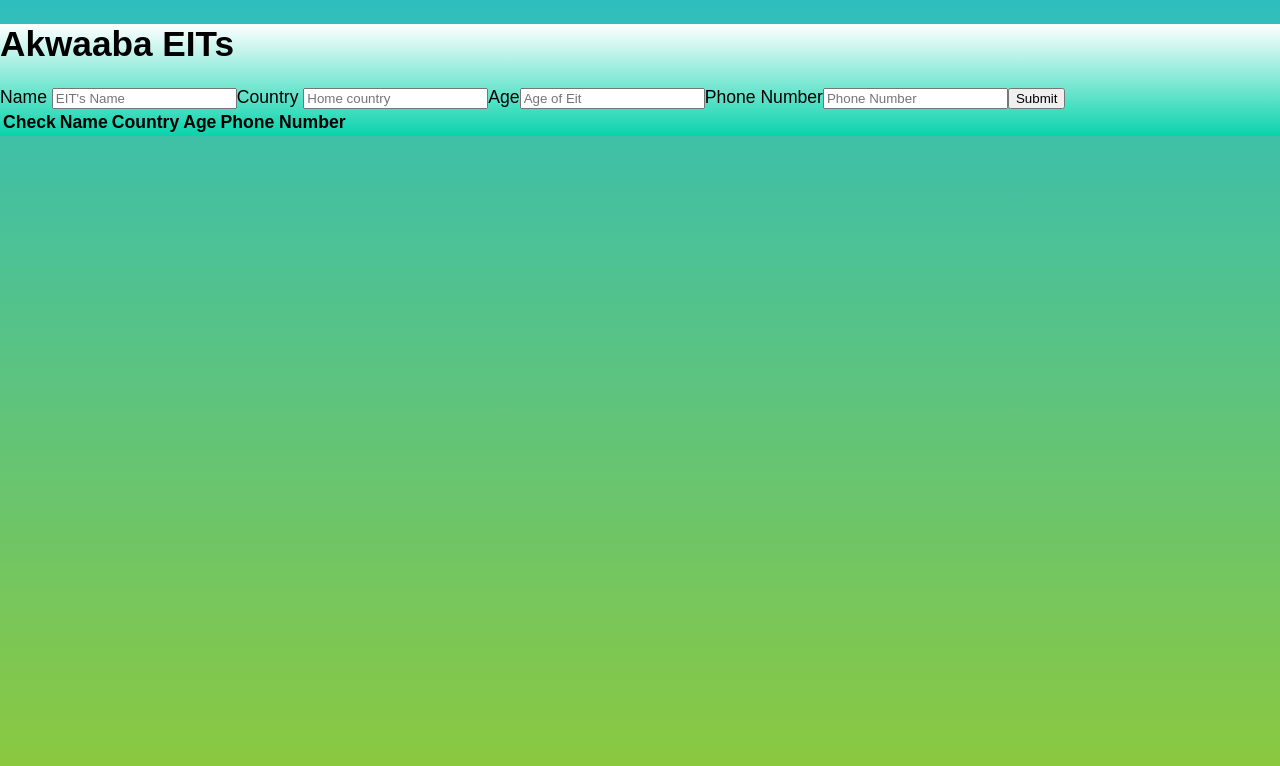
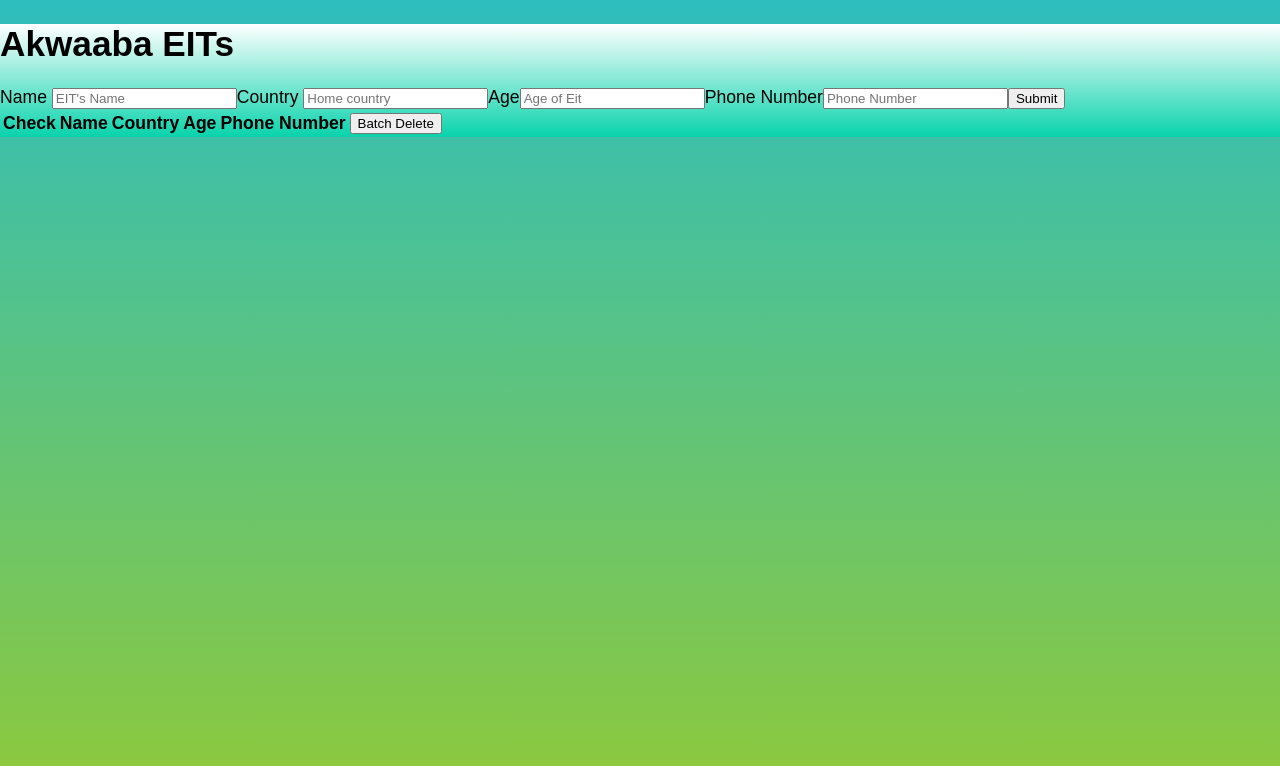
Before and after one commit to lawrence-chege/eit-app, a React (Create React App) app in the folder app/: page / in a window 1280 px wide. Shown: the top 766 px of the page. Built offline with nearby package versions, Linux system fonts and the light colour scheme.

Commit message:
add batch delete button

```diff
--- a/app/src/App.css
+++ b/app/src/App.css
@@ -47,6 +47,10 @@ body {
   background: white;
   background-image: linear-gradient(to top, #09d3ac, white)
 }
-form{
-  display: inline-block;
+.eit-app{
+  display: inline-flex;
 }
+td{
+  padding: 1.5em;
+  margin: 1.5em;
+}
--- a/app/src/Table.js
+++ b/app/src/Table.js
@@ -9,6 +9,7 @@ const TableHeader = () =>{
                 <th>Country</th>
                 <th>Age</th>
                 <th>Phone Number</th>
+                <th><button>Batch Delete</button></th>
             </tr>
         </thead>
     )
```
